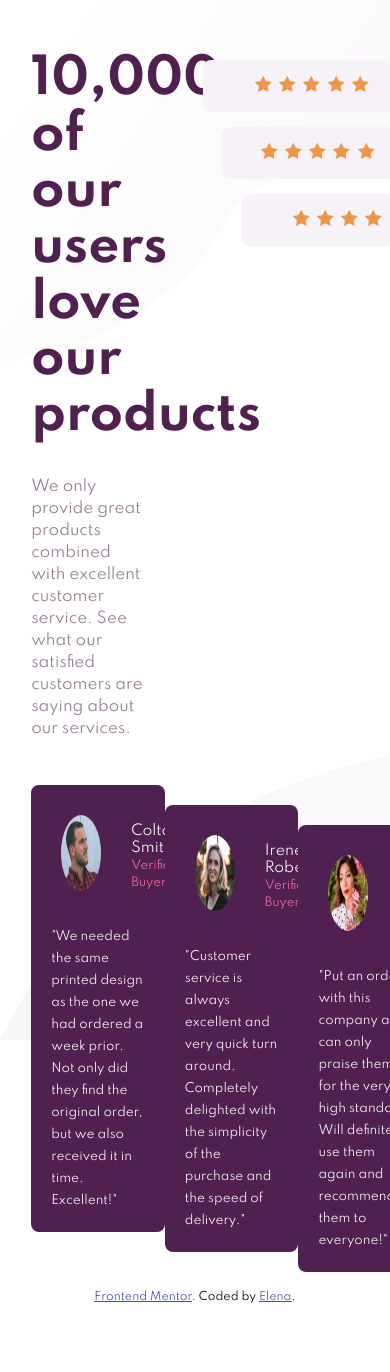
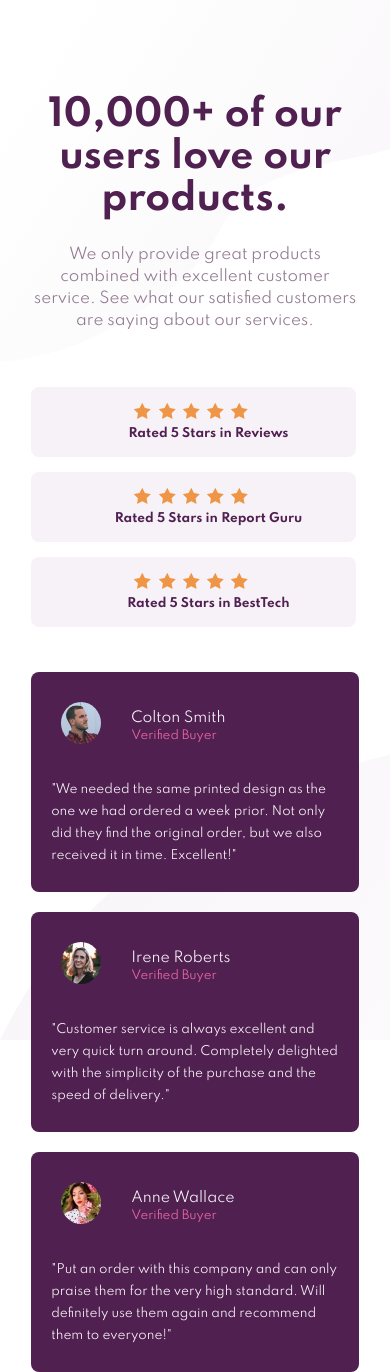
Before and after one commit to ElenaSmeu/social-proof-section, a plain HTML site: page index.html in a window 390 px wide. Shown: the top 1372 px of the page. Before the commit the page ends 1304 px from the top, so only its background shows below. Drawn offline with Linux system fonts and the light colour scheme.

Commit message:
mobile vervion implementation

```diff
--- a/index.html
+++ b/index.html
@@ -27,7 +27,7 @@
       <div id="first-row">
       <div class="intro-text">
         <div class="title">
-          <h1>10,000+ of our users love our products</h1>
+          <h1>10,000+ of our users love our products.</h1>
         </div>
         <p class="subtitle">
           We only provide great products combined with excellent customer service.
--- a/styles/styles.css
+++ b/styles/styles.css
@@ -138,3 +138,49 @@ margin-right: 40%;
   .attribution a {
     color: hsl(228, 45%, 44%);
   }
+  @media only screen and (max-width: 600px) {
+    #container {
+      flex-direction: column;
+    }
+    #first-row {
+      margin-top: 50px;
+      flex-direction: column;
+    }
+    .intro-text {
+      width: auto;
+      text-align: center;
+    }
+    .intro-text .title {
+      font-size: 18px;
+    }
+    .feedback-container {
+      flex-direction: column;
+      justify-content: center;
+      text-align: center;
+      min-width: 75vw;
+    }
+    #fb-1 {
+      margin-left: 0;
+      margin-right: 0;
+      }
+      #fb-2 {
+        margin-left: 0;
+        margin-right: 0;
+      }
+      #fb-3 {
+        margin-left: 0;
+      }
+    .reviews {
+      flex-direction: column;
+    }
+    #review-2 {
+      margin-top: 0;
+    }
+    #review-3 {
+      margin-top: 0;
+    }
+    .review-container {
+      max-width: 100%;
+      margin-bottom: 20px;
+    }
+  }
```
